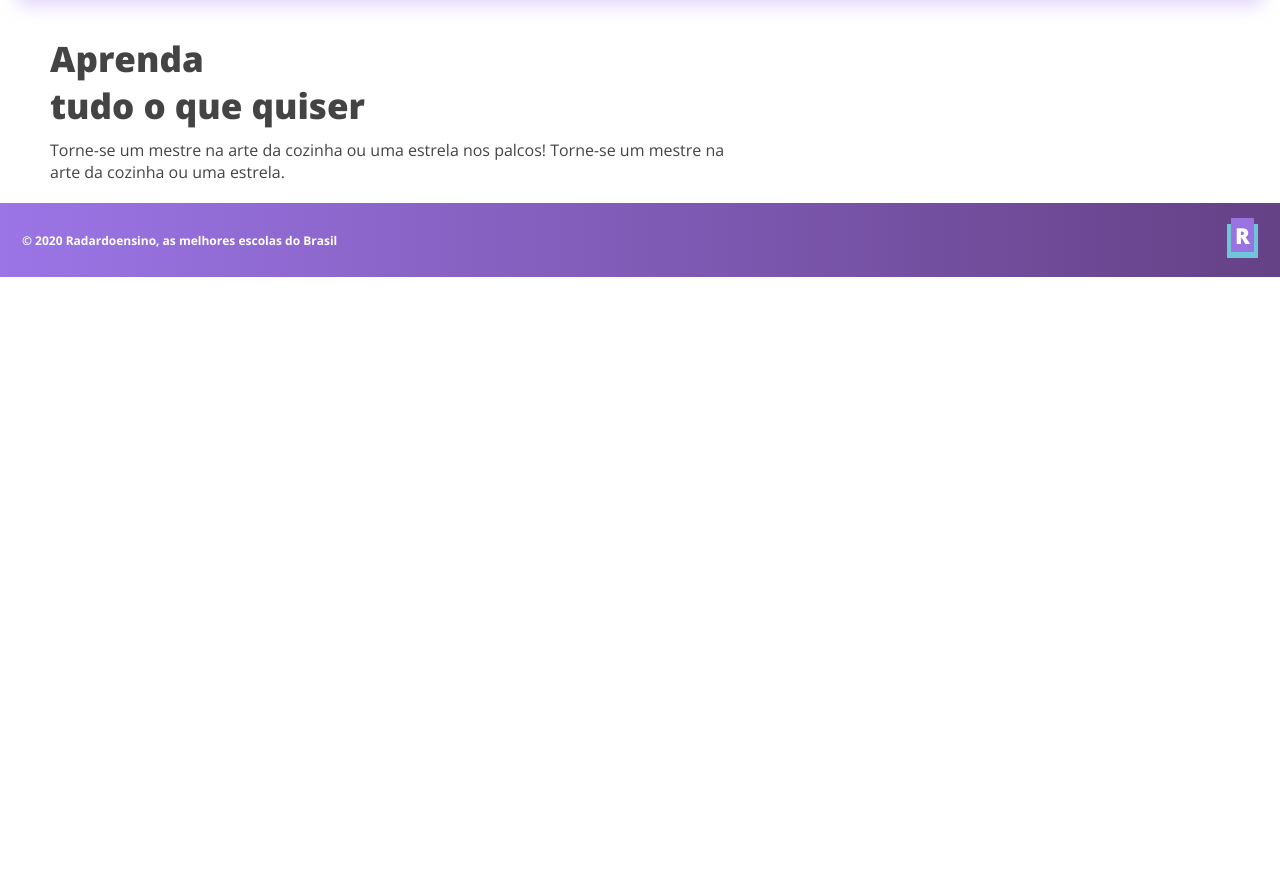
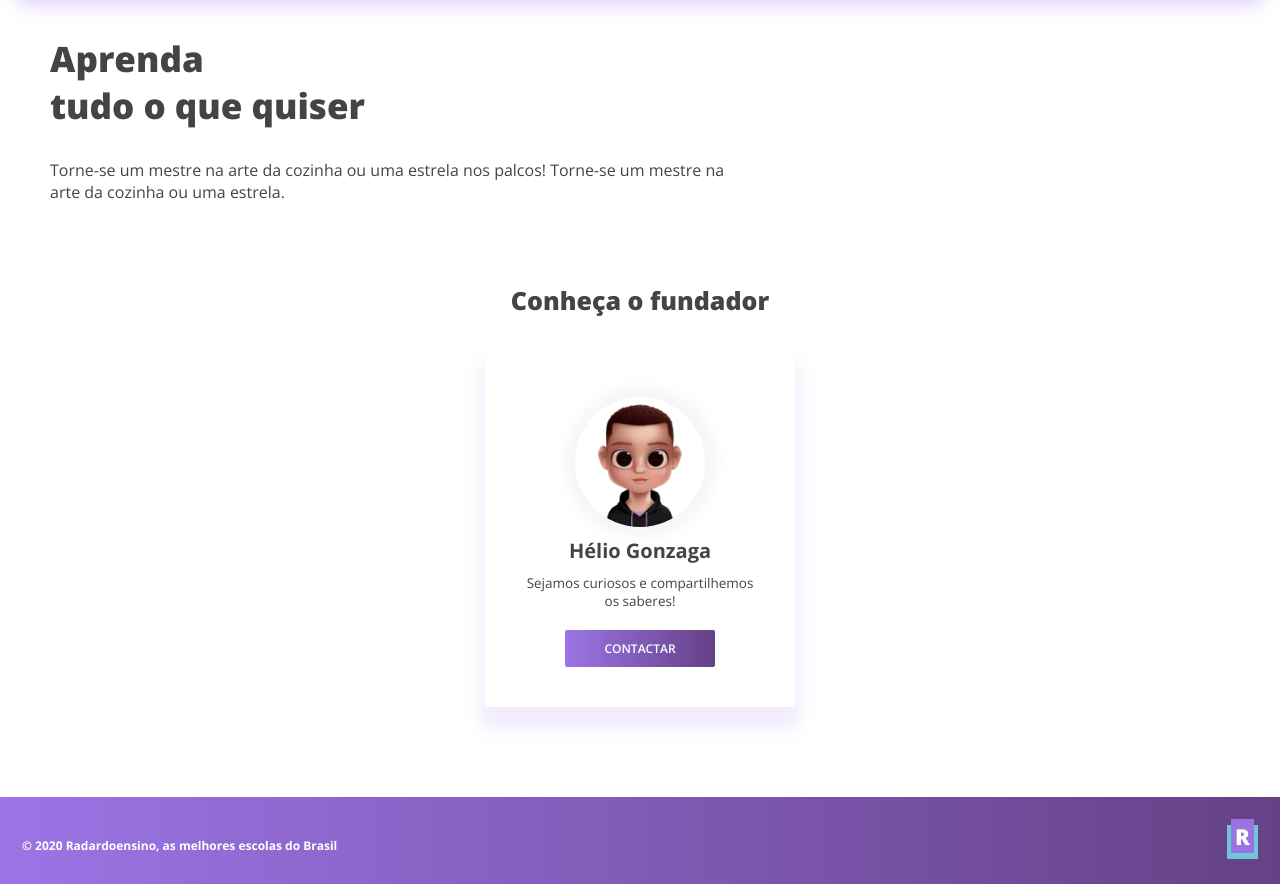
Before and after one commit to heliogsantos/radar-do-ensino, a React (Create React App) app: page / in a window 1280 px wide. Shown: the part 820-1704 px from the top of the page. Before the commit the page ends 1097 px from the top, so only its background shows below. Built offline with nearby package versions, Linux system fonts and the light colour scheme.

Commit message:
criei componente Founder

```diff
--- /dev/null
+++ b/src/shared/Founder/index.jsx
@@ -0,0 +1,22 @@
+import React from 'react';
+
+import './style.css';
+import ImageFounder from '../../assets/imageFounder.jpg'
+
+const Founder = () => {
+  return (
+    <div className="founder">
+      <h3>Conheça o fundador</h3>
+      <div className="card-founder">
+        <div className="avatar">
+          <img src={ImageFounder} alt="Helio Gonzaga Santos Júnior"/>
+        </div>
+        <h4>Hélio Gonzaga</h4>
+        <p>Sejamos curiosos e compartilhemos os saberes!</p>
+        <button className="btn btn-animation">Contactar</button>
+      </div>
+    </div>
+  );
+}
+
+export default Founder;
--- /dev/null
+++ b/src/shared/Founder/style.css
@@ -0,0 +1,61 @@
+.founder {
+  width: 310px;
+  margin: 0 auto;
+  text-align: center;
+}
+
+.founder h3 {
+  text-align: center;
+    font-weight: 800;
+    font-size: 25px;
+    padding-bottom: 30px;
+    color: var(--text-color);
+}
+
+.founder .card-founder {
+  width: 310px;
+  margin: 0 auto;
+  background-color: #ffffff;
+  border-radius: 4px;
+  -webkit-box-shadow: 0px 18px 17px 3px rgba(208, 187, 250, 0.3);
+  -ms-box-shadow: 0px 18px 17px 3px rgba(208, 187, 250, 0.3);
+  box-shadow: 0px 18px 17px 3px rgba(208, 187, 250, 0.3);
+  padding: 40px;
+  display: flex;
+  flex-direction: column;
+  justify-content: center;
+  align-items: center;
+}
+
+.card-founder .avatar {
+  box-shadow: 1px 0px 15px 11px rgba(0, 0, 0, 0.04);
+  width: 130px;
+  margin: 0px auto;
+  position: relative;
+  top: 10px;
+  height: 130px;
+  border-radius: 100%;
+  overflow: hidden;
+}
+
+.card-founder .avatar img {
+  width: 100%;
+  height: 100%;
+}
+
+.card-founder h4, p {
+  color: var(--text-color);
+  font-size: 20px;
+  font-weight: 700;
+  padding: 20px 0 10px 0;
+}
+
+.card-founder p {
+  font-weight: 300;
+  font-size: 13.5px;
+  padding: 0 0 20px 0;
+}
+
+.card-founder .btn {
+  width: 150px;
+}
--- a/src/views/Home/index.jsx
+++ b/src/views/Home/index.jsx
@@ -2,6 +2,7 @@ import React, { useState } from 'react'
 
 import './style.css'
 import Card from '../../components/Card'
+import Founder from '../../shared/Founder'
 
 const Home = () => {
 
@@ -28,13 +29,14 @@ const Home = () => {
         </form>
       </div>
       <Card />
-
       <div className="sub-title">
         <h4>Aprenda <br/>
         tudo o que quiser</h4>
         <p>Torne-se um mestre na arte da cozinha ou uma estrela nos palcos! Torne-se um mestre na arte da cozinha ou uma estrela.</p>
       </div>
-
+      <div className="founder-content">
+        <Founder />
+      </div>
     </div>
   )
 }
--- a/src/views/Home/style.css
+++ b/src/views/Home/style.css
@@ -57,3 +57,7 @@ form .field input {
   color: var(--text-color);
   max-width: 700px;
  }
+
+ .founder-content {
+   padding: 70px 0;
+ }
```
Also changed, not shown: src/assets/imageFounder.jpg (renamed from src/assets/helio.jpg).
